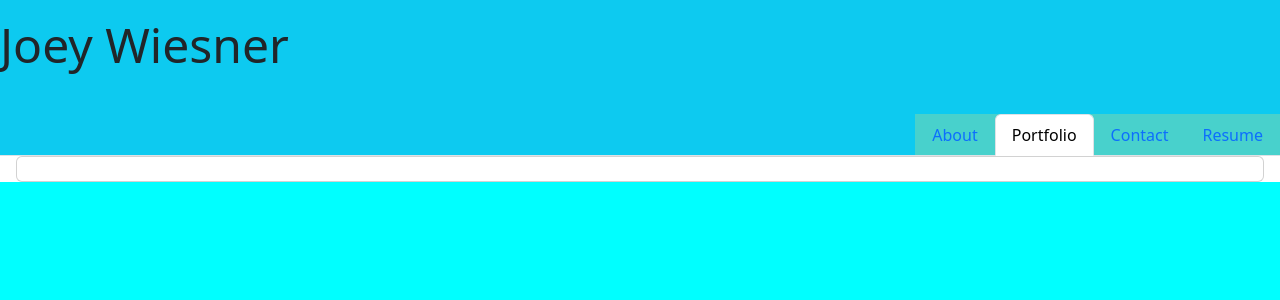
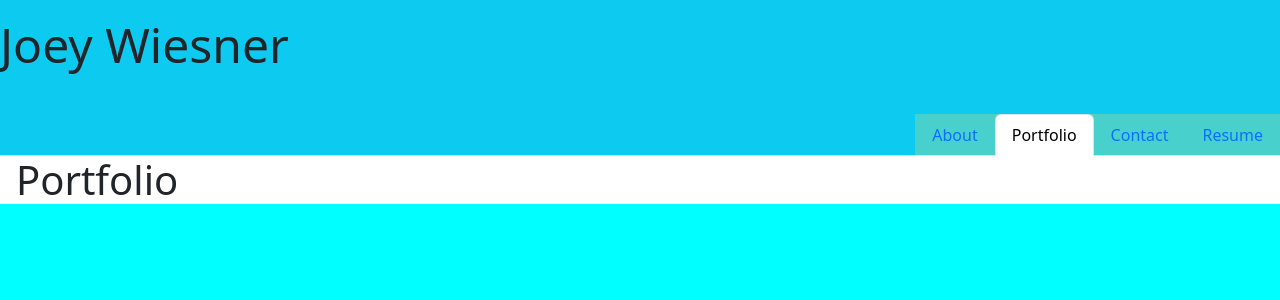
Before and after one commit to BertisJoey/My-Portfolio, a React (Vite) app: page /Portfolio in a window 1280 px wide. Shown: the top 300 px of the page. Built offline with nearby package versions, Linux system fonts and the light colour scheme.

Commit message:
added button for submit

```diff
--- a/src/components/About/About.jsx
+++ b/src/components/About/About.jsx
@@ -1,10 +1,11 @@
 export default function About() {
     return (
-        <div className = "pt-4">
+        <div>
             <h1>About Me</h1>
             <p>
                 Hello, my name is Joey Wiesner. I am currently attending a Full-Stack Coding Bootcamp hosted by Michigan State University. I graduated college from MSU 5 years ago with a degree in History in December of 2017, and have worked as a social worker for the Department of Health and Human Services ever since April of 2018. My job has been fulfilling and has given me great experience, but it became clear to me in the past couple years that I do not see myself continuing a career as a social worker and that I am looking to branch out.
-
+            </p>
+            <p>
                 On this website you should be able to see some of the projects I have worked on during the bootcamp, and I hope to add any future projects that I might be working on. During this bootcamp I have found a new passion and hope to switch careers towards something I see myself growing and developing in.
 
             </p>
--- a/src/components/Contact/Contact.jsx
+++ b/src/components/Contact/Contact.jsx
@@ -46,6 +46,7 @@ export default function Contact() {
                             aria-describedby="basic-addon1"
                         />
                     </InputGroup>
+                    <input class="btn btn-primary" type="submit" value="Submit"></input>
                 </div>
 
             </div>
--- a/src/components/Portfolio/Portfolio.jsx
+++ b/src/components/Portfolio/Portfolio.jsx
@@ -1,15 +1,9 @@
 import { Link } from 'react-router-dom';
 
-export default function Projects(props) {
+export default function Projects() {
     return (
-        <div className = "card">
-            <header>
-                <h3>{props.name}</h3>
-                {props.link}
-            </header>
-            {props.image}
-            <p>{props.description}</p>
-
+        <div>
+            <h1>Portfolio</h1>
         </div>
     )
 }
```
